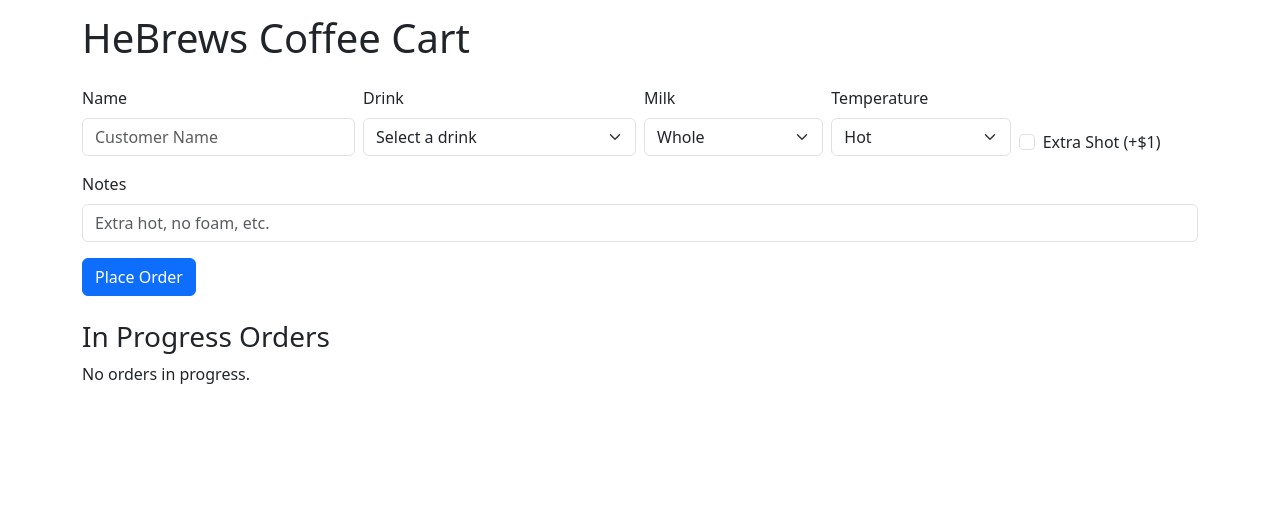
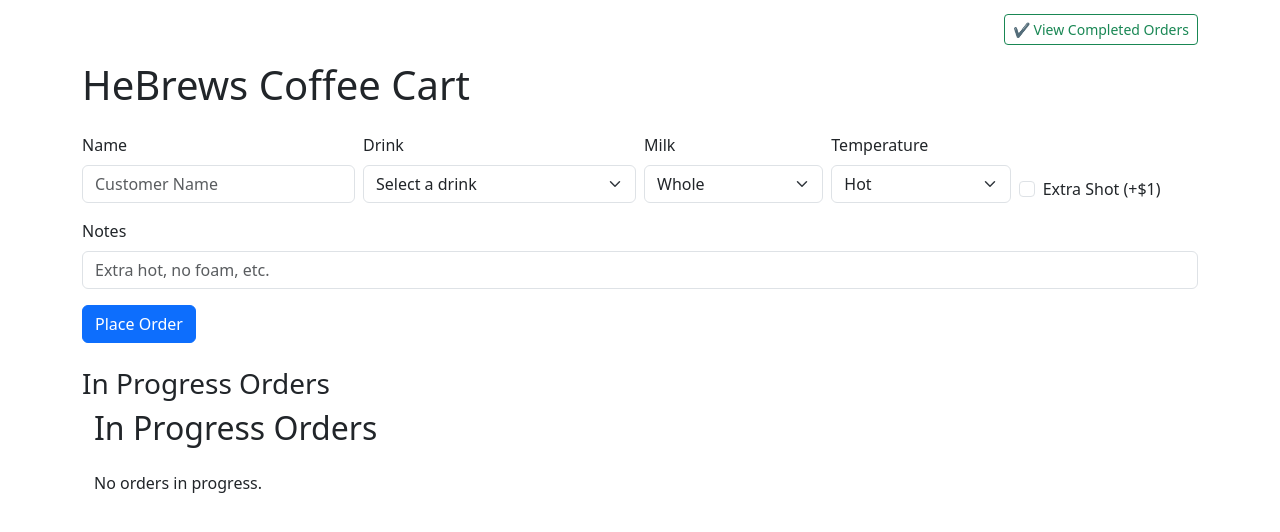
Before and after one commit to kyoussef777/st-marks-fiteer, a Flask app: page / in a window 1280 px wide. Shown: the part 56-588 px from the top of the page. Run offline with Flask 3, Linux system fonts and the light colour scheme; the visitor is signed in with stand-in values (Sample User, id 1); data that the repository does not hold is empty.

Commit message:
added navigation buttons

```diff
--- a/app/templates/completed.html
+++ b/app/templates/completed.html
@@ -3,6 +3,12 @@
 {% block title %}Completed Orders - Hebrews Coffee{% endblock %}
 
 {% block content %}
+<div class="d-flex justify-content-end mb-3">
+  <a href="{{ url_for('index') }}" class="btn btn-outline-primary btn-sm">
+    ☕ Back to Cart
+  </a>
+</div>
+
 <h1 class="mb-4">Completed Orders</h1>
 
 {% if completed %}
--- a/app/templates/in_progress.html
+++ b/app/templates/in_progress.html
@@ -1,3 +1,10 @@
+{% extends "base.html" %}
+
+{% block title %}In Progress Orders - Hebrews Coffee{% endblock %}
+
+{% block content %}
+<h2 class="mb-4">In Progress Orders</h2>
+
 {% if orders %}
   <ul class="list-group">
     {% for order in orders %}
@@ -31,3 +38,4 @@
 {% else %}
   <p>No orders in progress.</p>
 {% endif %}
+{% endblock %}
--- a/app/templates/index.html
+++ b/app/templates/index.html
@@ -3,6 +3,12 @@
 {% block title %}HeBrews Coffee Cart{% endblock %}
 
 {% block content %}
+<div class="d-flex justify-content-end mb-3">
+  <a href="{{ url_for('completed_orders') }}" class="btn btn-outline-success btn-sm">
+    ✔️ View Completed Orders
+  </a>
+</div>
+
 <h1 class="mb-4">HeBrews Coffee Cart</h1>
 
 <form action="{{ url_for('order') }}" method="post" class="mb-4">
```
